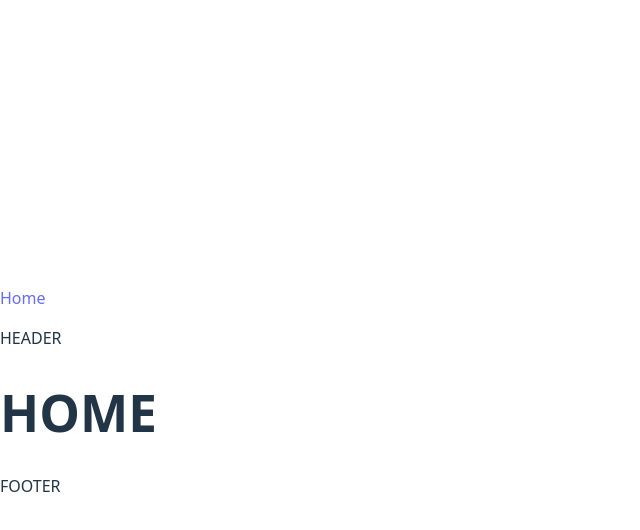
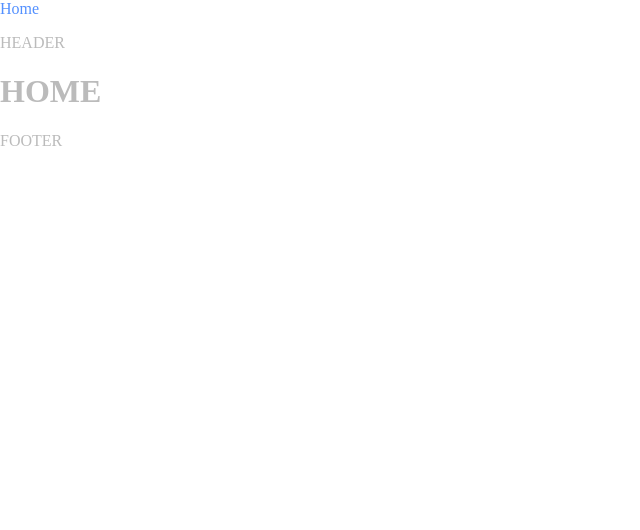
Before and after one commit to Xanet2004/zalduaxa.net, a React app in the folder frontend/: page / in a window 1280 px wide. Shown: the top 530 px of the page, without its empty margins (0-640 px from the left). Built offline with nearby package versions, Linux system fonts and the light colour scheme; the HTML template or start-up script is replaced by a standard one.

Commit message:
style: added tokens and global css

```diff
--- a/frontend/src/main.tsx
+++ b/frontend/src/main.tsx
@@ -1,7 +1,9 @@
 import { StrictMode } from 'react'
 import { createRoot } from 'react-dom/client'
 import { createBrowserRouter, RouterProvider } from 'react-router-dom'
-import './index.css'
+// import './index.css'
+import '@/styles/tokens.css'
+import '@/styles/global.css'
 import Home from '@/pages/Home.tsx'
 import Profile from '@/pages/Profile.tsx'
 import NotFound from '@/pages/NotFound.tsx'
--- /dev/null
+++ b/frontend/src/styles/global.css
@@ -0,0 +1,75 @@
+/* global.css */
+@import './tokens.css'; /* tokens-extended.css si quieres la versión completa */
+
+/* -------------------- Base resets -------------------- */
+body {
+    background-color: var(--bg-default);
+    color: var(--text-primary);
+    font-family: var(--font-family-sans);
+    font-size: var(--font-size-md);
+    line-height: var(--line-height-md);
+    margin: 0;
+    padding: 0;
+}
+
+a {
+    color: var(--primary);
+    text-decoration: none;
+    transition: color var(--transition-fast);
+}
+
+a:hover {
+    color: var(--primary-hover);
+}
+
+button {
+    font-family: inherit;
+    font-size: inherit;
+    padding: var(--space-sm) var(--space-md);
+    border-radius: var(--radius-md);
+    border: none;
+    cursor: pointer;
+    transition: background-color var(--transition-fast), color var(--transition-fast);
+    background-color: var(--primary);
+    color: var(--text-on-primary);
+}
+
+button:hover {
+    background-color: var(--primary-hover);
+}
+
+/* Opcional: botón secundario */
+button.secondary {
+    background-color: var(--secondary);
+    color: var(--text-on-secondary);
+}
+
+button.secondary:hover {
+    background-color: var(--secondary-hover);
+}
+
+/* Cards */
+.card {
+    background-color: var(--bg-surface);
+    border-radius: var(--radius-lg);
+    padding: var(--space-md);
+    box-shadow: var(--shadow-md);
+    border: var(--border-width-thin) solid var(--border-default);
+}
+
+/* Links de estado */
+.text-error {
+    color: var(--error);
+}
+
+.text-success {
+    color: var(--success);
+}
+
+.text-warning {
+    color: var(--warning);
+}
+
+.text-info {
+    color: var(--info);
+}
--- /dev/null
+++ b/frontend/src/styles/tokens.css
@@ -0,0 +1,139 @@
+/* -----------------------------------------------
+   Extended Design Tokens
+   Base → Derivados
+--------------------------------------------------*/
+
+:root{
+    /* -------------------- Colors Base -------------------- */
+    /* Reds */
+    --red-5: #ff1111;
+    --red-25: #ff3333;
+    --red-50: #ff5555;
+    --red-75: #ff7777;
+    --red-100: #ff9999;
+
+    /* Greens */
+    --green-5: #00c853;
+    --green-25: #33d97a;
+    --green-50: #66e4a2;
+    --green-75: #99efc9;
+    --green-100: #ccf9f0;
+
+    /* Blues */
+    --blue-5: #2979ff;
+    --blue-25: #5390ff;
+    --blue-50: #7fb0ff;
+    --blue-75: #a6cfff;
+    --blue-100: #cceeff;
+
+    /* Yellows / Warnings */
+    --yellow-5: #ffd600;
+    --yellow-25: #ffe033;
+    --yellow-50: #ffe966;
+    --yellow-75: #fff299;
+    --yellow-100: #fff9cc;
+
+    /* Purples / Accents */
+    --purple-5: #9c27b0;
+    --purple-25: #ad4dc0;
+    --purple-50: #bf72cf;
+    --purple-75: #d394e0;
+    --purple-100: #e5b8f0;
+
+    /* Neutrals / Grayscale */
+    --neutral-5: #111111;
+    --neutral-25: #333333;
+    --neutral-50: #555555;
+    --neutral-75: #777777;
+    --neutral-100: #999999;
+    --neutral-200: #bbbbbb;
+    --neutral-300: #dddddd;
+    --neutral-400: #f2f2f2;
+    --neutral-500: #ffffff;
+
+    /* -------------------- Semantic Colors -------------------- */
+    --primary: var(--blue-5);
+    --primary-hover: var(--blue-25);
+    --primary-active: var(--blue-50);
+    --secondary: var(--purple-5);
+    --secondary-hover: var(--purple-25);
+    --secondary-active: var(--purple-50);
+    --accent: var(--green-5);
+    --accent-hover: var(--green-25);
+    --accent-active: var(--green-50);
+
+    /* Feedback */
+    --error: var(--red-5);
+    --error-hover: var(--red-25);
+    --error-active: var(--red-50);
+
+    --success: var(--green-5);
+    --success-hover: var(--green-25);
+    --success-active: var(--green-50);
+
+    --warning: var(--yellow-5);
+    --warning-hover: var(--yellow-25);
+    --warning-active: var(--yellow-50);
+
+    --info: var(--blue-25);
+    --info-hover: var(--blue-50);
+    --info-active: var(--blue-75);
+
+    /* Text Colors */
+    --text-primary: var(--neutral-200);
+    --text-secondary: var(--neutral-100);
+    --text-muted: var(--neutral-50);
+    --text-on-primary: var(--neutral-500);
+    --text-on-secondary: var(--neutral-500);
+
+    /* Background Colors */
+    --bg-default: var(--neutral-500);
+    --bg-surface: var(--neutral-400);
+    --bg-muted: var(--neutral-300);
+    --bg-hover: var(--neutral-200);
+    --bg-active: var(--neutral-100);
+
+    /* Border Colors */
+    --border-default: var(--neutral-50);
+    --border-muted: var(--neutral-100);
+    --border-focus: var(--primary);
+
+    /* Shadows */
+    --shadow-xs: 0 1px 2px rgba(0,0,0,0.15);
+    --shadow-sm: 0 2px 4px rgba(0,0,0,0.2);
+    --shadow-md: 0 4px 8px rgba(0,0,0,0.25);
+    --shadow-lg: 0 8px 16px rgba(0,0,0,0.3);
+    --shadow-xl: 0 16px 32px rgba(0,0,0,0.35);
+
+    /* State Variants */
+    --disabled: var(--neutral-75);
+    --disabled-text: var(--neutral-50);
+    --hover-opacity: 0.85;
+    --active-opacity: 0.7;
+}
+
+/* -------------------- Dark Mode Override -------------------- */
+@media (prefers-color-scheme: dark) {
+  :root {
+    --neutral-5: #121212;
+    --neutral-25: #1E1E1E;
+    --neutral-50: #333333;
+    --neutral-75: #555555;
+    --neutral-100: #AAAAAA;
+    --neutral-200: #CCCCCC;
+    --neutral-300: #E0E0E0;
+    --neutral-400: #F2F2F2;
+    --neutral-500: #FFFFFF;
+
+    --bg-default: var(--neutral-25);
+    --bg-surface: var(--neutral-50);
+    --bg-muted: var(--neutral-75);
+    --text-primary: var(--neutral-500);
+    --text-secondary: var(--neutral-200);
+    --text-muted: var(--neutral-100);
+
+    --primary-hover: var(--blue-50);
+    --secondary-hover: var(--purple-50);
+    --accent-hover: var(--green-50);
+  }
+}
```
